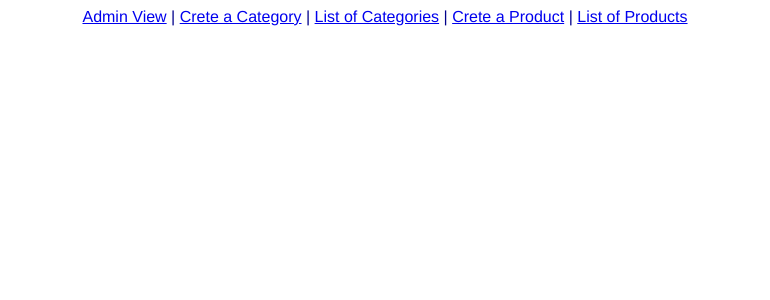
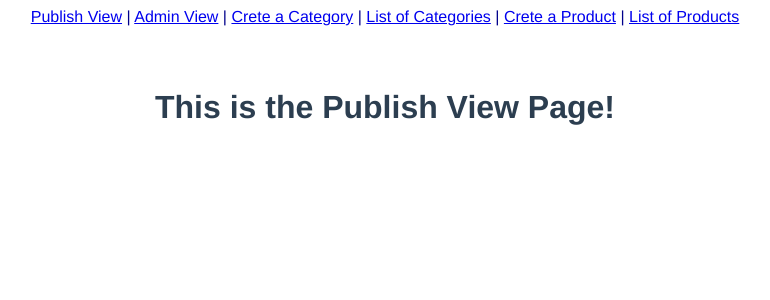
Before and after one commit to aatanasovskii/shopping-app-vuejs, a Vue app: page /publish in a window 1280 px wide. Shown: the top 300 px of the page, without its empty margins (255-1025 px from the left). Built offline with nearby package versions, Linux system fonts and the light colour scheme.

Commit message:
Add files via upload

```diff
--- a/src/components/NavBar.vue
+++ b/src/components/NavBar.vue
@@ -1,7 +1,8 @@
 <template>
   <div id="nav" class="nav">
     <nav>
-      <router-link to='/'>Admin View</router-link> |
+      <router-link to="/publish">Publish View</router-link> |
+      <router-link to='/'>Admin View</router-link>  |
       <router-link to='/admin/category-create'>Crete a Category</router-link> |
       <router-link to='/admin/categories'>List of Categories</router-link> |
       <router-link to='/admin/product-create'>Crete a Product</router-link> |
--- a/src/router/index.js
+++ b/src/router/index.js
@@ -3,6 +3,7 @@ import VueRouter from 'vue-router'
 import CreateCategory from '../views/CreateCategory.vue'
 import ListCategories from '../views/ListCategories.vue'
 import AdminView from "@/views/AdminView.vue";
+import PublishView from "@/views/PublishView.vue";
 import CreateProduct from '../views/CreateProduct.vue'
 import ListProducts from '../views/ListProducts.vue'
 
@@ -13,6 +14,11 @@ const routes = [
     path: '/',
     name: 'admin-view',
     component: AdminView,
+  },
+  {
+    path: '/publish',
+    name: 'publish-view',
+    component: PublishView,
   },
   {
     path: '/admin/category-create',
--- /dev/null
+++ b/src/views/PublishView.vue
@@ -0,0 +1,13 @@
+<template>
+  <div>
+    <h1>This is the Publish View Page!</h1>
+  </div>
+</template>
+
+<script>
+export default {
+}
+</script>
+
+<style scoped>
+</style>
```
